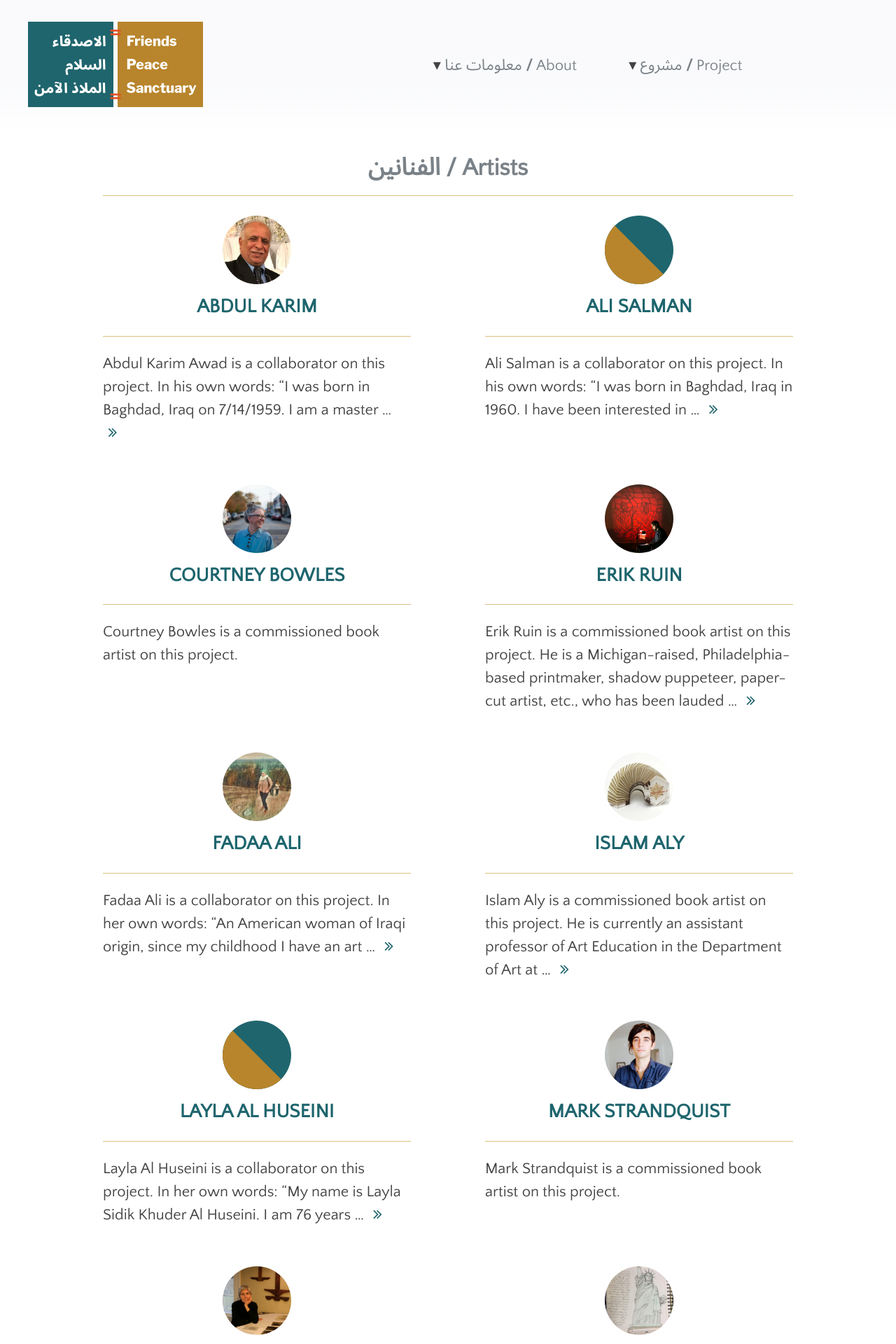
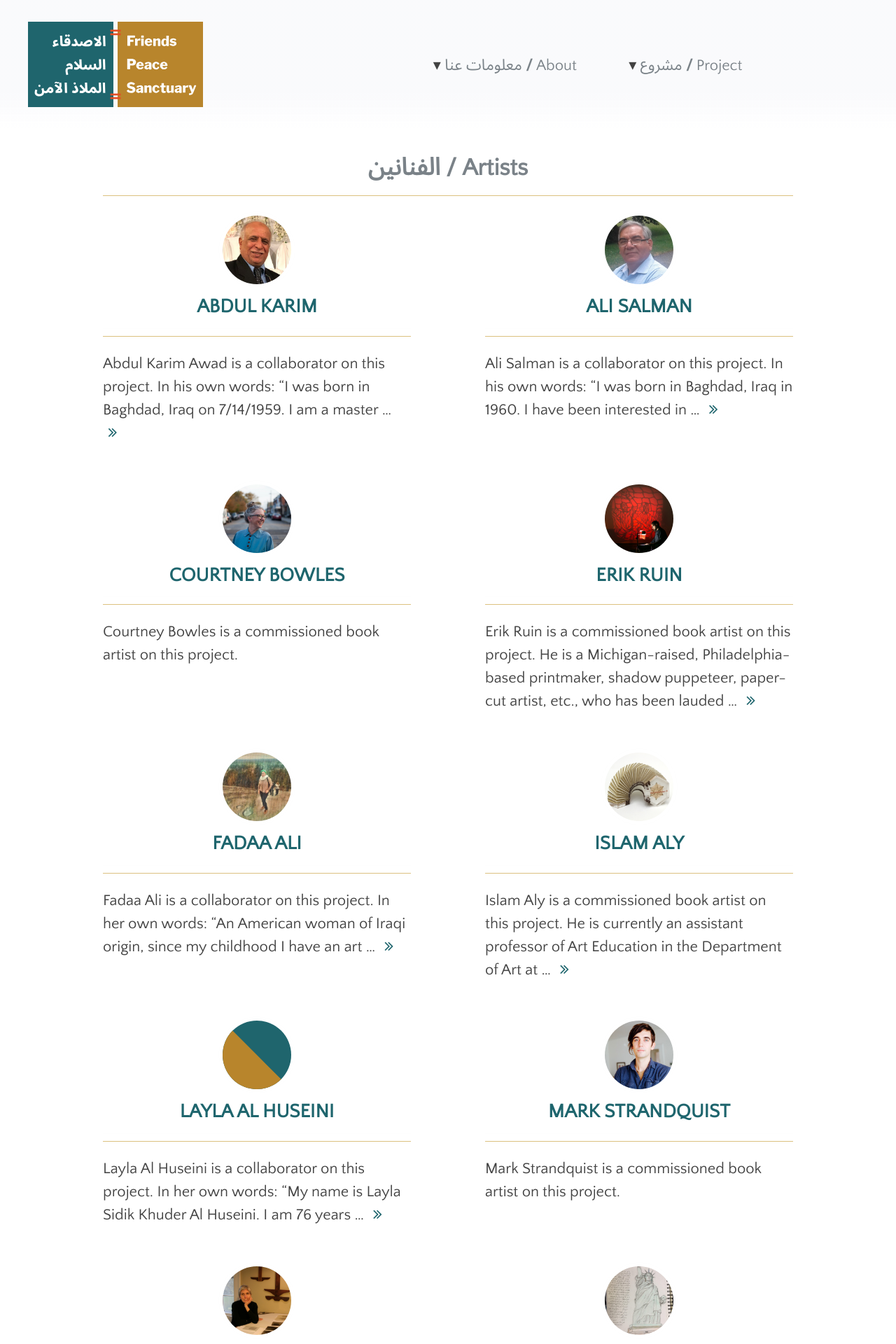
Before and after one commit to swat-ds/fps.swarthmore.edu, a Jekyll site: the page built from _pages/artists.md, in a window 1280 px wide. Shown: the top 1920 px of the page at 70% size. Built offline with Jekyll 4.4.1, drawn with Linux system fonts in a browser that asks for light colours.

Commit message:
adds salman image

```diff
--- a/_data/authors.yml
+++ b/_data/authors.yml
@@ -13,6 +13,7 @@ Ali Salman:
   name: Ali Salman
   bio: >
     Ali Salman is a collaborator on this project. In his own words: “I was born in Baghdad, Iraq in 1960. I have been interested in painting since I was in primary school. My skills in drawing has been improving especially in ornament and glass etching. I attended workshops and classes in that field. Also, I participated in different activities to show my work. I am still working on improving my skills.”
+  avatar: ali-salman.jpeg
 
 # Asmaa:
 #   name: Asmaa
```
Also changed, not shown: assets/images/ali-salman.jpeg (added).
